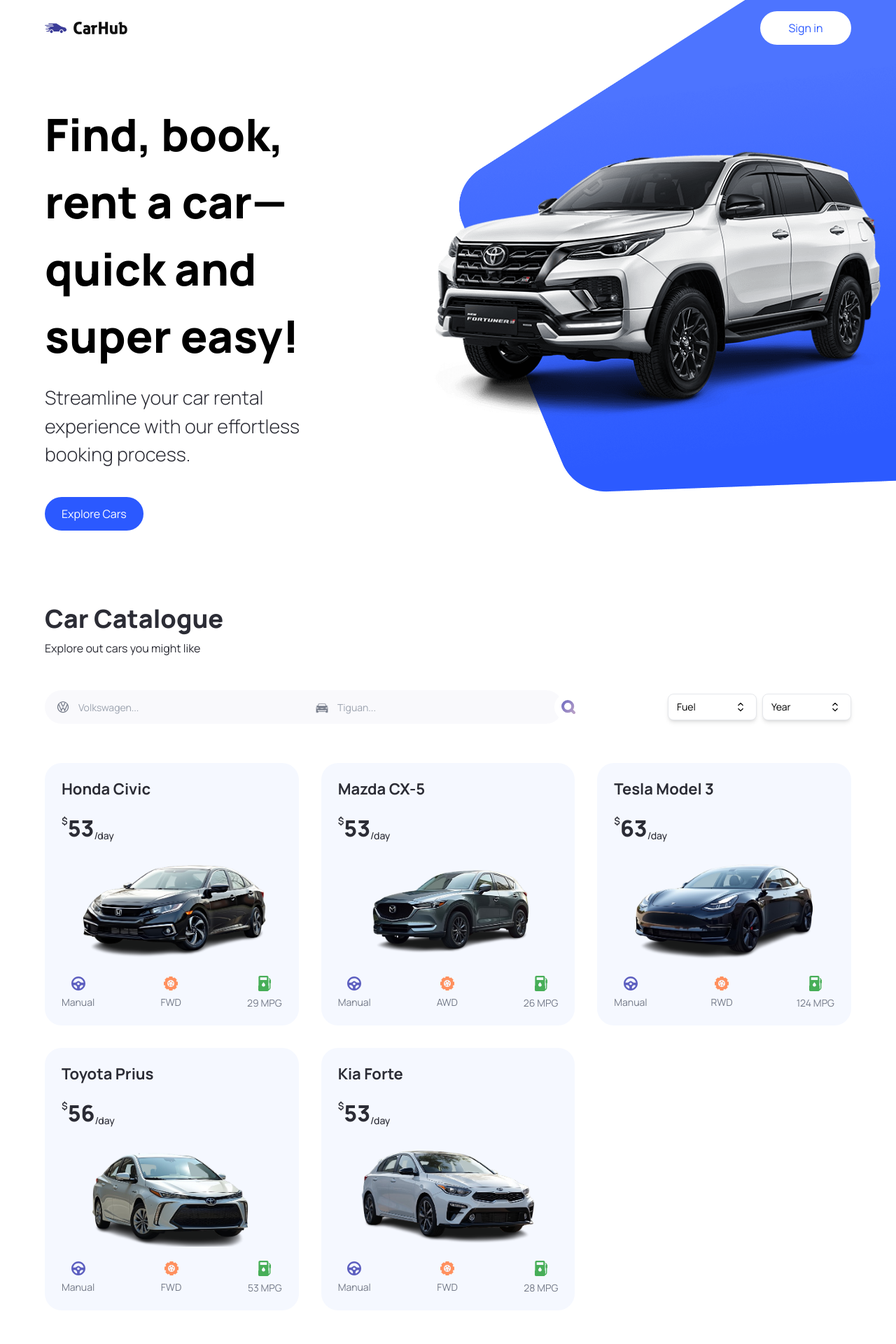
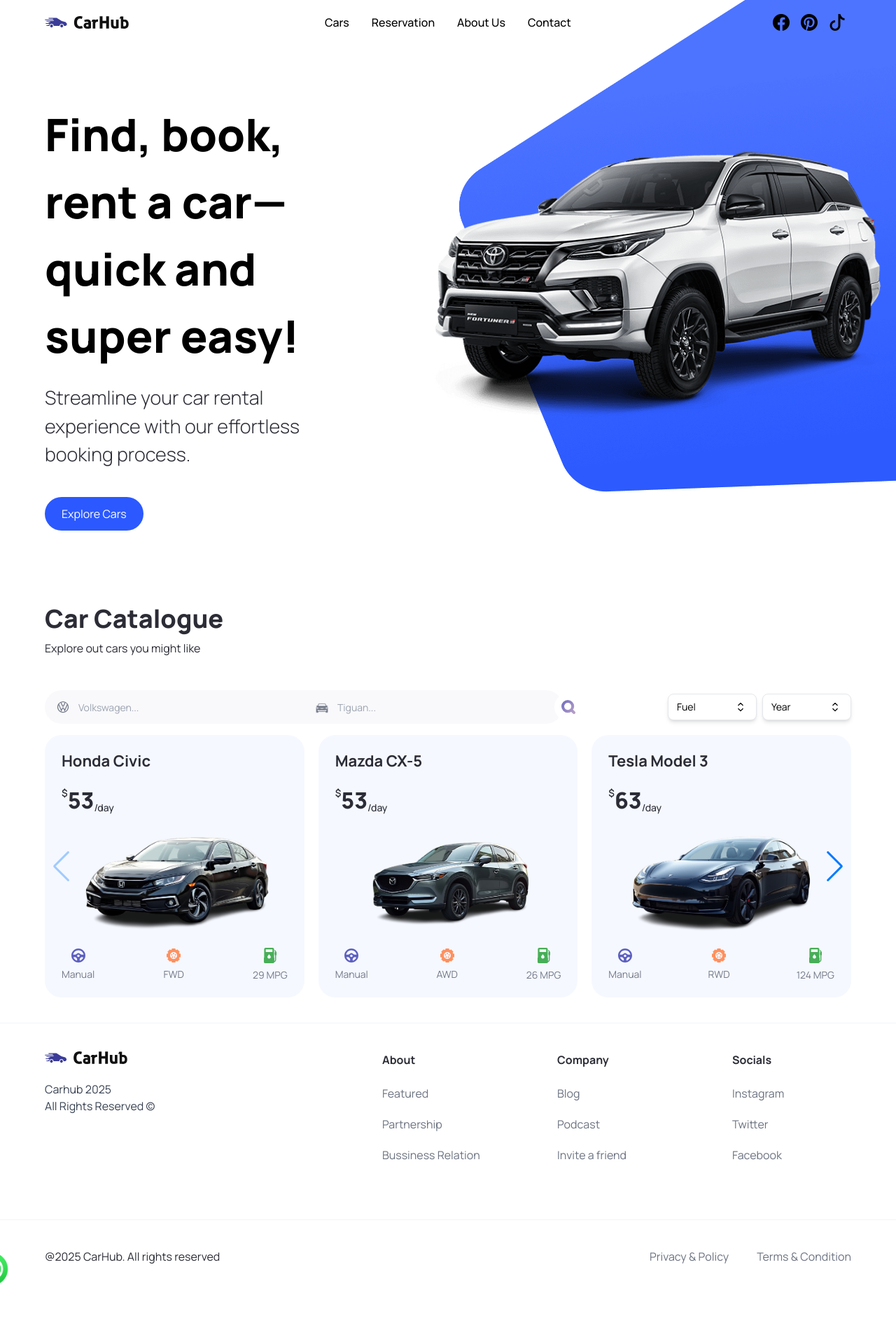
Before and after one commit to LahNabil/car-rental, a Next.js app: page / in a window 1280 px wide. Shown: the top 1920 px of the page at 70% size. Built offline with nearby package versions, Linux system fonts and the light colour scheme.

Commit message:
adding whatsapp button feature

```diff
--- a/app/globals.css
+++ b/app/globals.css
@@ -1,4 +1,5 @@
 @import url("https://fonts.googleapis.com/css2?family=Manrope:wght@200;300;400;500;600;700;800&display=swap");
+@import 'bootstrap-icons/font/bootstrap-icons.css';
 
 @tailwind base;
 @tailwind components;
--- a/app/layout.tsx
+++ b/app/layout.tsx
@@ -1,3 +1,4 @@
+import WhatsappLive from "@components/WhatsappLive";
 import "./globals.css";
 
 import { Footer, NavBar } from "@components";
@@ -14,6 +15,7 @@
         <NavBar />
         {children}
         <Footer />
+        <WhatsappLive/>
       </body>
     </html>
   );
--- a/app/page.tsx
+++ b/app/page.tsx
@@ -2,6 +2,7 @@
 import { HomeProps } from "@types";
 import { fuels, yearsOfProduction } from "@constants";
 import { CarCard, ShowMore, SearchBar, CustomFilter, Hero } from "@components";
+import CarSlider from '@/components/CarSlider';
 
 export default async function Home({ searchParams }: HomeProps) {
  // Simulate filtering
@@ -37,7 +38,7 @@
           <p>Explore out cars you might like</p>
         </div>
 
-        <div className='home__filters'>
+        <div className='home__filters mb-4'>
           <SearchBar />
 
           <div className='home__filter-container'>
@@ -48,21 +49,7 @@
 
         {!isDataEmpty ? (
           <section>
-            <div className='home__cars-wrapper'>
-              {filteredCars.slice(0, searchParams.limit || 10).map((car, index) => (
-                <CarCard key={index} car={car} />
-              ))}
-            </div>
-            {/* <div className='home__cars-wrapper'>
-              {allCars?.map((car) => (
-                <CarCard car={car} />
-              ))}
-            </div> */}
-
-            <ShowMore
-              pageNumber={(searchParams.limit || 10) / 10}
-              isNext={(searchParams.limit || 10) > allCars.length}
-            />
+            <CarSlider cars={filteredCars.slice(0, 10)} />
           </section>
         ) : (
           <div className='home__error-container'>
--- /dev/null
+++ b/components/CarSlider.tsx
@@ -0,0 +1,37 @@
+'use client';
+
+import { Swiper, SwiperSlide } from 'swiper/react';
+import { Navigation } from 'swiper/modules';
+import 'swiper/css';
+import { CarProps } from "@types";
+import 'swiper/css/navigation';
+
+import CarCard from './CarCard'; // Adjust path
+
+type Props = {
+  cars: CarProps[];
+};
+
+const CarSlider = ({ cars }: Props) => {
+  return (
+    <Swiper
+      modules={[Navigation]}
+      spaceBetween={20}
+      navigation
+      slidesPerView={3}
+      breakpoints={{
+        1024: { slidesPerView: 3 },
+        768: { slidesPerView: 2 },
+        0: { slidesPerView: 1 },
+      }}
+    >
+      {cars.map((car, index) => (
+        <SwiperSlide key={index}>
+          <CarCard car={car} />
+        </SwiperSlide>
+      ))}
+    </Swiper>
+  );
+};
+
+export default CarSlider;
--- a/components/Footer.tsx
+++ b/components/Footer.tsx
@@ -9,7 +9,7 @@
       <div className='flex flex-col justify-start items-start gap-6'>
         <Image src='/logo.svg' alt='logo' width={118} height={18} className='object-contain' />
         <p className='text-base text-gray-700'>
-          Carhub 2023 <br />
+          Carhub 2025 <br />
           All Rights Reserved &copy;
         </p>
       </div>
--- a/components/Navbar.tsx
+++ b/components/Navbar.tsx
@@ -1,26 +1,51 @@
-import Link from "next/link";
-import Image from "next/image";
+'use client';
 
-import CustomButton from "./CustomButton";
+import Link from 'next/link';
+import Image from 'next/image';
+import { Sci } from './Sci';
 
 const NavBar = () => (
-  <header className='w-full  absolute z-10'>
-    <nav className='max-w-[1440px] mx-auto flex justify-between items-center sm:px-16 px-6 py-4 bg-transparent'>
-      <Link href='/' className='flex justify-center items-center'>
+  <header className='w-full absolute z-10 bg-transparent'>
+    <nav className='max-w-[1440px] mx-auto flex justify-between items-center sm:px-16 px-6 py-4'>
+
+      {/* Logo */}
+      <Link href='/' className='flex items-center'>
         <Image
           src='/logo.svg'
           alt='logo'
-          width={118}
-          height={18}
+          width={120}
+          height={25}
           className='object-contain'
         />
       </Link>
 
-      <CustomButton
-        title='Sign in'
-        btnType='button'
-        containerStyles='text-primary-blue rounded-full bg-white min-w-[130px]'
-      />
+      <div>
+      <ul className='flex gap-8 items-center text-sm sm:text-base font-medium'>
+        <li>
+          <Link href='/' className='hover:text-blue-600 transition'>
+            Cars
+          </Link>
+        </li>
+        <li>
+          <Link href='/reservation' className='hover:text-blue-600 transition'>
+            Reservation
+          </Link>
+        </li>
+        <li>
+          <Link href='/about' className='hover:text-blue-600 transition'>
+            About Us
+          </Link>
+        </li>
+        <li>
+          <Link href='/contact' className='hover:text-blue-600 transition'>
+            Contact
+          </Link>
+        </li>
+      </ul>
+      </div>
+      <div>
+        <Sci/>
+      </div>
     </nav>
   </header>
 );
--- /dev/null
+++ b/components/Sci.tsx
@@ -0,0 +1,20 @@
+import React from 'react'
+import { scis } from '@/data/data';
+
+export const Sci = () => {
+  return (
+    <>
+    {
+        scis.map(sci=>(
+            <a href={sci.link}
+               key={sci.id} target='_blank'
+               className='mx-2'
+               aria-label={sci.alte}
+               >
+               <span className={`${sci.icon} text-2xl`}></span>
+            </a>
+        ))
+    }
+    </>
+  )
+}
--- /dev/null
+++ b/components/WhatsappLive.css
@@ -0,0 +1,32 @@
+.whatsapp-link{
+    position:fixed;
+    bottom: -80px;
+    right: 40px;
+    z-index: 50;
+    transition: bottom 0.3s ease;
+  }
+  .whatsapp-link.visible{
+    bottom: 60px;
+  }
+  .whatsapp-icon{
+    width: 55px;
+    height: 55px;
+    transition: transform 0.3s ease;
+  }
+  .whatsapp-link:hover{
+    transform: scale(1.2)
+  }
+
+  @media only screen and (max-width:580px){
+    .whatsapp-link{
+      position:fixed;
+      bottom: -80px;
+      right: 30px;
+      z-index: 50;
+      transition: bottom 0.3s ease-in-out;
+    }
+    .whatsapp-link.visible{
+      bottom: 30px;
+    }
+
+  }
--- /dev/null
+++ b/components/WhatsappLive.tsx
@@ -0,0 +1,63 @@
+"use client";
+import React, { useEffect } from 'react'
+import Image from 'next/image'
+import './WhatsappLive.css'
+
+const WhatsappLive = () => {
+    const message = "Bonjour, je suis intéressé par la location d'une voiture. Pouvez-vous m'aider à choisir un véhicule adapté à mes besoins ?";
+    const phoneNumber = process.env.NEXT_PUBLIC_WHATSAPP_PHONE_NUMBER;
+    const whatsappLink = `https://wa.me/${phoneNumber}?text=${encodeURIComponent(message)}`;
+
+    useEffect(()=>{
+        const handleScroll=()=>{
+            const whatsappLinkElement = document.querySelector(".whatsapp-link");
+            if(window.scrollY > 100){
+                whatsappLinkElement?.classList.add("visible")
+            }else{
+                whatsappLinkElement?.classList.remove("visible")
+            }
+        };
+
+        const checkScrollVisibility = ()=>{
+            const whatsappLinkElement = document.querySelector(".whatsapp-link");
+            const scrollHeight = document.documentElement.scrollHeight;
+            const clientHeight = document.documentElement.clientHeight;
+
+            if(scrollHeight > clientHeight){
+                handleScroll();
+                window.addEventListener("scroll", handleScroll);
+
+            }else{
+                whatsappLinkElement?.classList.add("visible")
+            }
+        }
+
+
+        checkScrollVisibility();
+        // window.addEventListener("scroll", handleScroll);
+        return()=>{
+            window.removeEventListener("scroll", handleScroll);
+        };
+
+    },[])
+  return (
+    <div>
+        <a
+            className='whatsapp-link relative'
+            href={whatsappLink}
+            target="_blank"
+            rel='noreferrer noopener'
+        >
+            <span className='absolute left-[7px] top-[7px] z-50 size-10'>
+                <span className='flex size-full items-center justify-center animate-ping rounded-full bg-green-500 opacity-75 w-10 h-10'>
+                </span>
+            </span>
+            <Image src="/assets/whatsapp.png" alt="whatsapp" width={40} height={40} className="whatsapp-icon z-50" />
+
+        </a>
+
+    </div>
+  )
+}
+
+export default WhatsappLive
--- a/constants/index.ts
+++ b/constants/index.ts
@@ -74,7 +74,6 @@
   {
     title: "About",
     links: [
-      { title: "How it works", url: "/" },
       { title: "Featured", url: "/" },
       { title: "Partnership", url: "/" },
       { title: "Bussiness Relation", url: "/" },
@@ -83,7 +82,6 @@
   {
     title: "Company",
     links: [
-      { title: "Events", url: "/" },
       { title: "Blog", url: "/" },
       { title: "Podcast", url: "/" },
       { title: "Invite a friend", url: "/" },
@@ -92,7 +90,6 @@
   {
     title: "Socials",
     links: [
-      { title: "Discord", url: "/" },
       { title: "Instagram", url: "/" },
       { title: "Twitter", url: "/" },
       { title: "Facebook", url: "/" },
--- a/data/data.ts
+++ b/data/data.ts
@@ -1,3 +1,23 @@
+export const scis = [
+  {
+      id:1,
+      icon: 'bi-facebook',
+      link: 'https://web.facebook.com/profile.php?id=61566508671453',
+      alte: 'logo_facebook'
+  },
+  {
+      id:2,
+      icon: 'bi-pinterest',
+      link: 'https://www.pinterest.com/cookiteasy_/',
+      alte: 'logo_pinterest'
+  },
+  {
+      id:3,
+      icon: 'bi-tiktok',
+      link: 'https://tiktok.com',
+      alte: 'logo_tiktok'
+  },
+]
 export const cars = [
     {
       city_mpg: 29,
--- a/package.json
+++ b/package.json
@@ -14,10 +14,12 @@
     "@types/react": "18.2.6",
     "@types/react-dom": "18.2.4",
     "autoprefixer": "10.4.14",
+    "bootstrap-icons": "^1.11.3",
     "next": "13.4.3",
     "postcss": "8.4.23",
     "react": "18.2.0",
     "react-dom": "18.2.0",
+    "swiper": "^11.2.6",
     "tailwindcss": "3.3.2",
     "typescript": "5.0.4"
   }
```
Also changed, not shown: public/assets/whatsapp.png (added), 1 other file (tests, documents, lock files or other folders).
